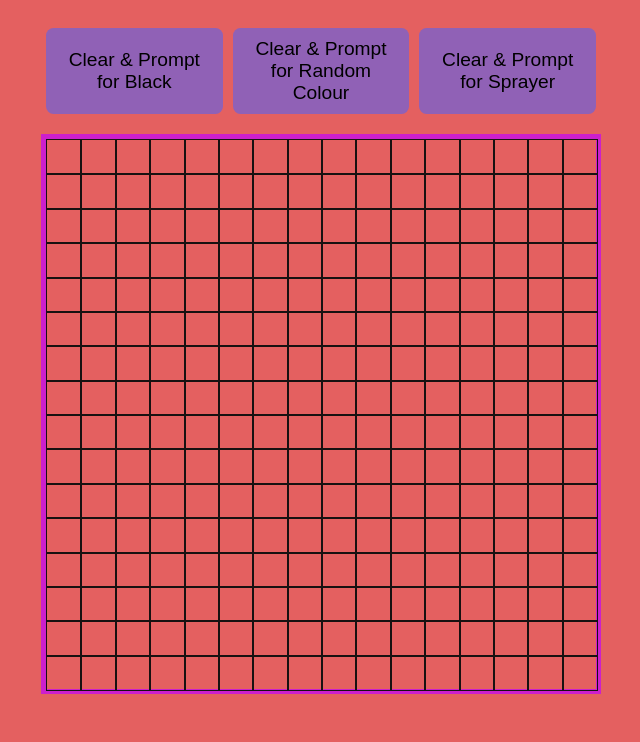
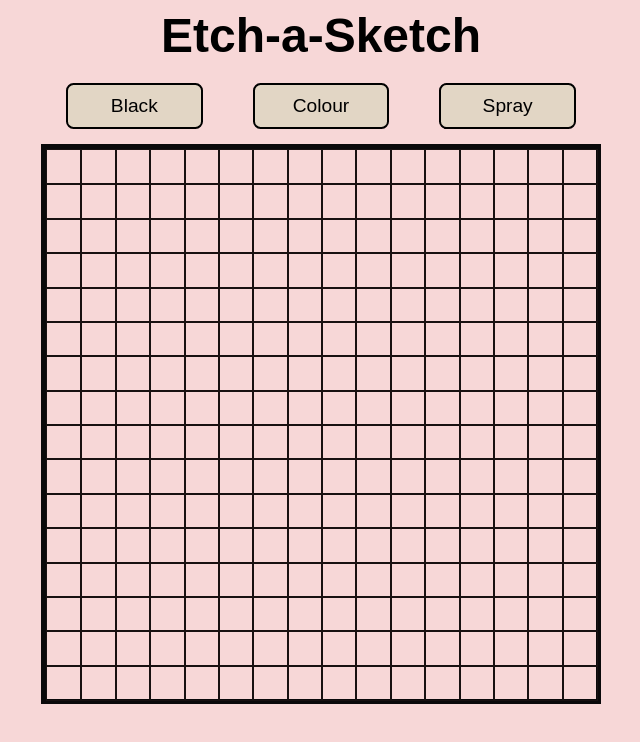
Before and after one commit to dnlbst/Etch-a-Sketch, a plain HTML site: page index.html in a window 1280 px wide. Shown: the whole page, without its empty margins (319-959 px from the left). Drawn offline with Linux system fonts and the light colour scheme.

Commit message:
cosmetics

```diff
--- a/index.html
+++ b/index.html
@@ -6,11 +6,12 @@
     <title>Etch-a-Scetch</title>
 </head>
 <body>
+    <h1>Etch-a-Sketch</h1>
     <div class="button">
 
-        <button class="prompt">Clear & Prompt for Black</button>
-        <button class="colour">Clear & Prompt for Random Colour</button>
-        <button class="gray">Clear & Prompt for Sprayer</button>
+        <button class="prompt">Black</button>
+        <button class="colour">Colour</button>
+        <button class="gray">Spray</button>
     </div>
         <div class="container">
             <div class="grid-container">
--- a/script.js
+++ b/script.js
@@ -72,7 +72,7 @@ let grayClr = function(){
 //prompt for user input of grid size
 input.addEventListener('click', e =>{
   removeGrid();
-  squares = prompt("how many squares per side to make the new grid?", 32);
+  squares = prompt("enter number of squares per side", 32);
   draw();
 });
 
@@ -80,14 +80,14 @@ input.addEventListener('click', e =>{
 //random colour button
 random.addEventListener('click', e =>{
   removeGrid();
-  squares = prompt("how many squares per side to make the new grid?", 32);
+  squares = prompt("enter number of squares per side", 32);
   drawRdmClr();
 });
 
 //increasing gray button
 gray.addEventListener('click', e =>{
   removeGrid();
-  squares = prompt("how many squares per side to make the new grid?", 32);
+  squares = prompt("enter number of squares per side", 32);
   drawGray();
 });
 
--- a/style.css
+++ b/style.css
@@ -1,13 +1,18 @@
 body{
-  background-color: rgb(228, 96, 96);
+  background-color: rgb(247, 215, 215);
 }
 
-
+h1{
+  text-align: center;
+  font-family: Arial, Helvetica, sans-serif;
+  font-size: 3rem;
+  margin: 5px;
+}
 .grid-container {
   display: grid;
   width: 550px;
   height: 550px;
-  border: 5px solid rgb(204, 31, 204);
+  border: 5px solid rgb(10, 9, 10);
   margin: auto auto;
 }
 
@@ -45,14 +50,20 @@ body{
 button{
   text-align: center;
   font-size: 1.2em;
-  margin: 20px 0px;
+  margin: 15px 20px;
   padding: 10px 10px;
   max-width: 10em;
-  border: none;
-  background-color:rgb(144, 97, 182);
+  border: solid black 2px;
+  background-color:rgba(45, 202, 45, 0.1);
   border-radius: 2mm;
 }
 
-button:hover{
-  background-color: rgba(199, 75, 75,0.5);
+footer{
+  display: grid;
+  margin: 10px;
 }
+
+p{
+  text-align: center;
+  font-size: 0.9rem;
+}
```
